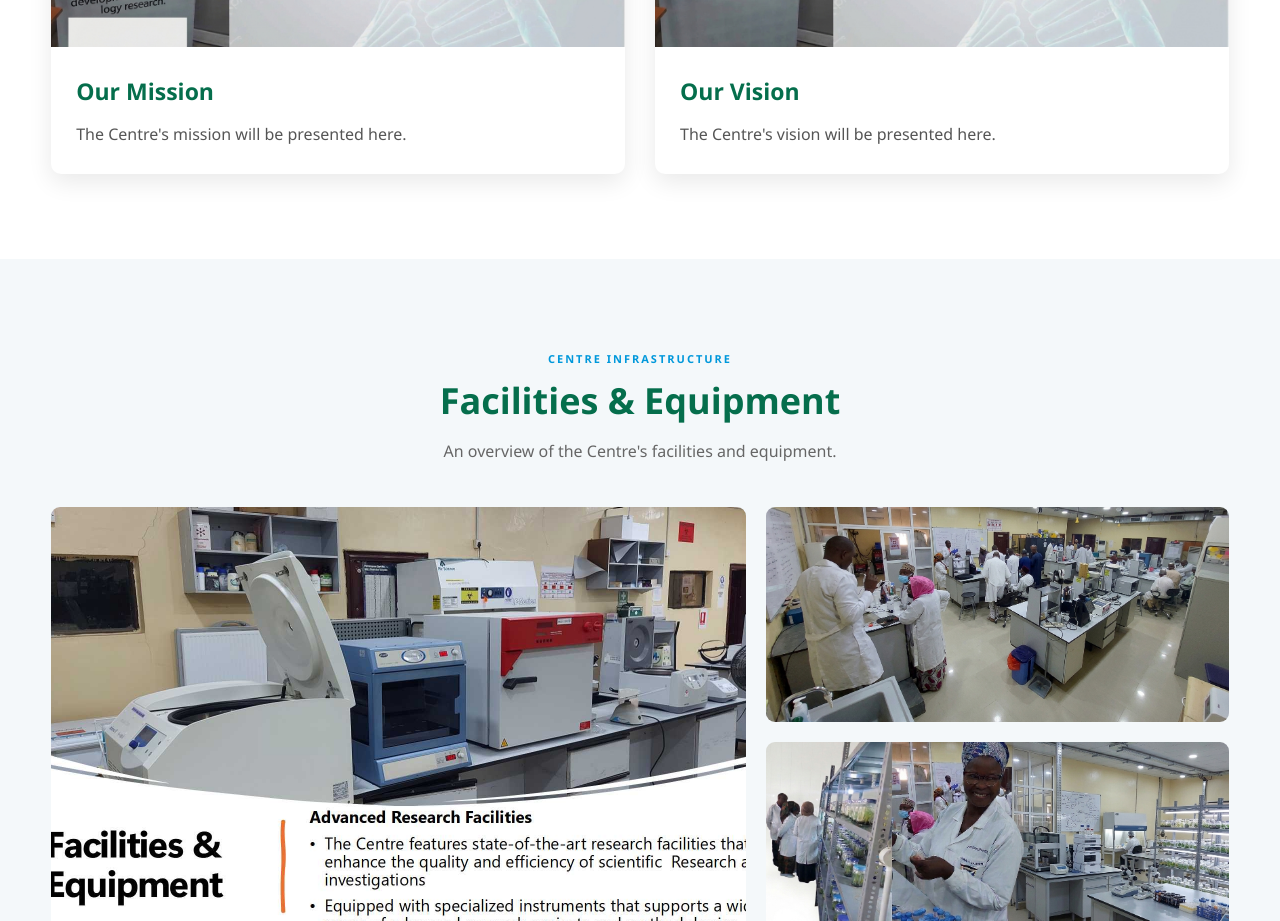
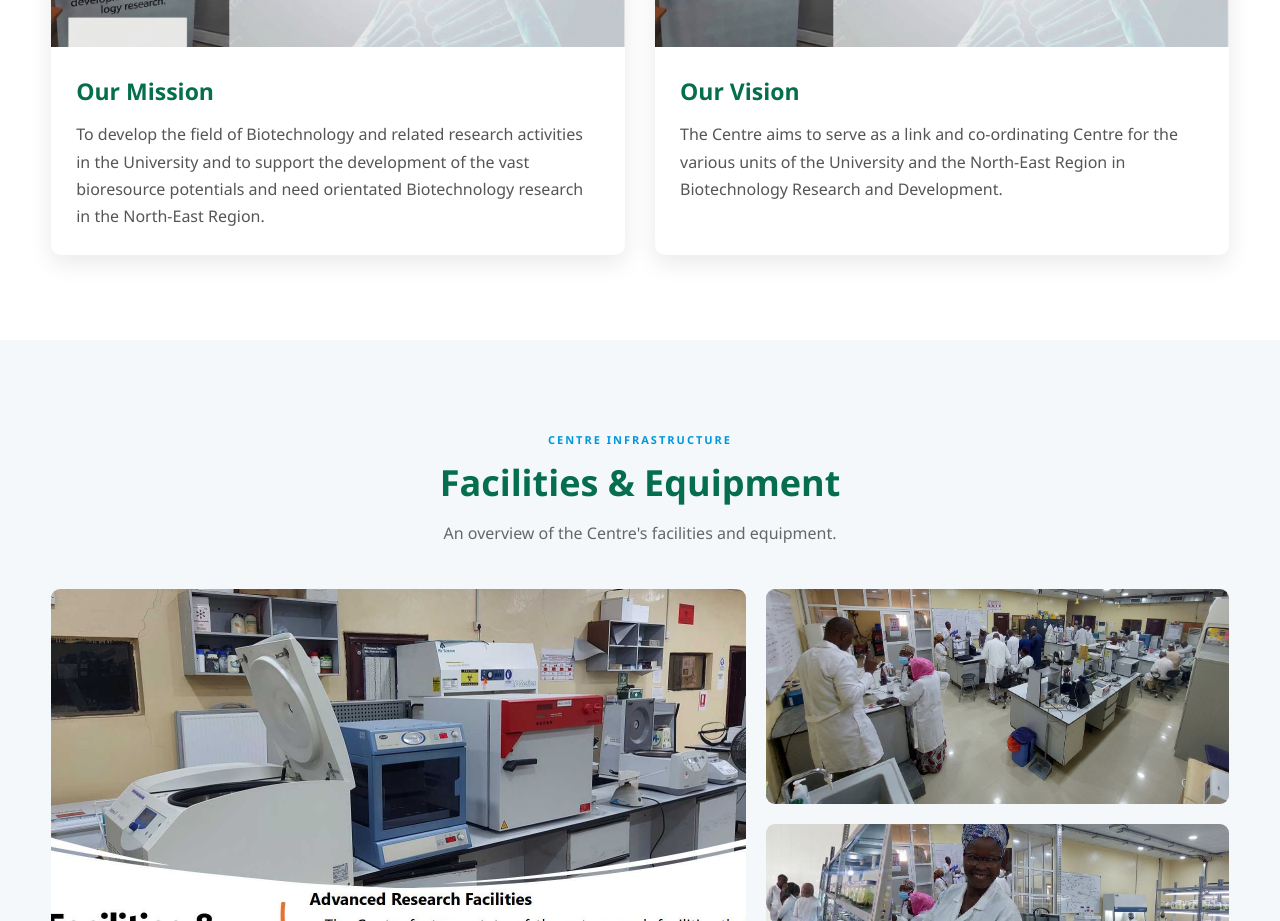
Before and after one commit to Unimaed/Biotechnology-center, an Angular app in the folder frontend/biotechnology-frontend/: page / in a window 1280 px wide. Shown: the part 2580-3501 px from the top of the page. Built offline with nearby package versions, Linux system fonts and the light colour scheme.

Commit message:
Update Biotechnology Centre backend

```diff
--- a/frontend/biotechnology-frontend/src/app/pages/Home/home/home.html
+++ b/frontend/biotechnology-frontend/src/app/pages/Home/home/home.html
@@ -202,7 +202,7 @@
 
             <div class="mission-card-content">
               <h3>Our Mission</h3>
-              <p>The Centre's mission will be presented here.</p>
+              <p>To develop the field of Biotechnology and related research activities in the University and to support the development of the vast bioresource potentials and need orientated Biotechnology research in the North-East Region.</p>
             </div>
           </article>
 
@@ -217,7 +217,7 @@
 
             <div class="mission-card-content">
               <h3>Our Vision</h3>
-              <p>The Centre's vision will be presented here.</p>
+              <p>The Centre aims to serve as a link and co-ordinating Centre for the various units of the University and the North-East Region in Biotechnology Research and Development.</p>
             </div>
           </article>
         </div>
```
